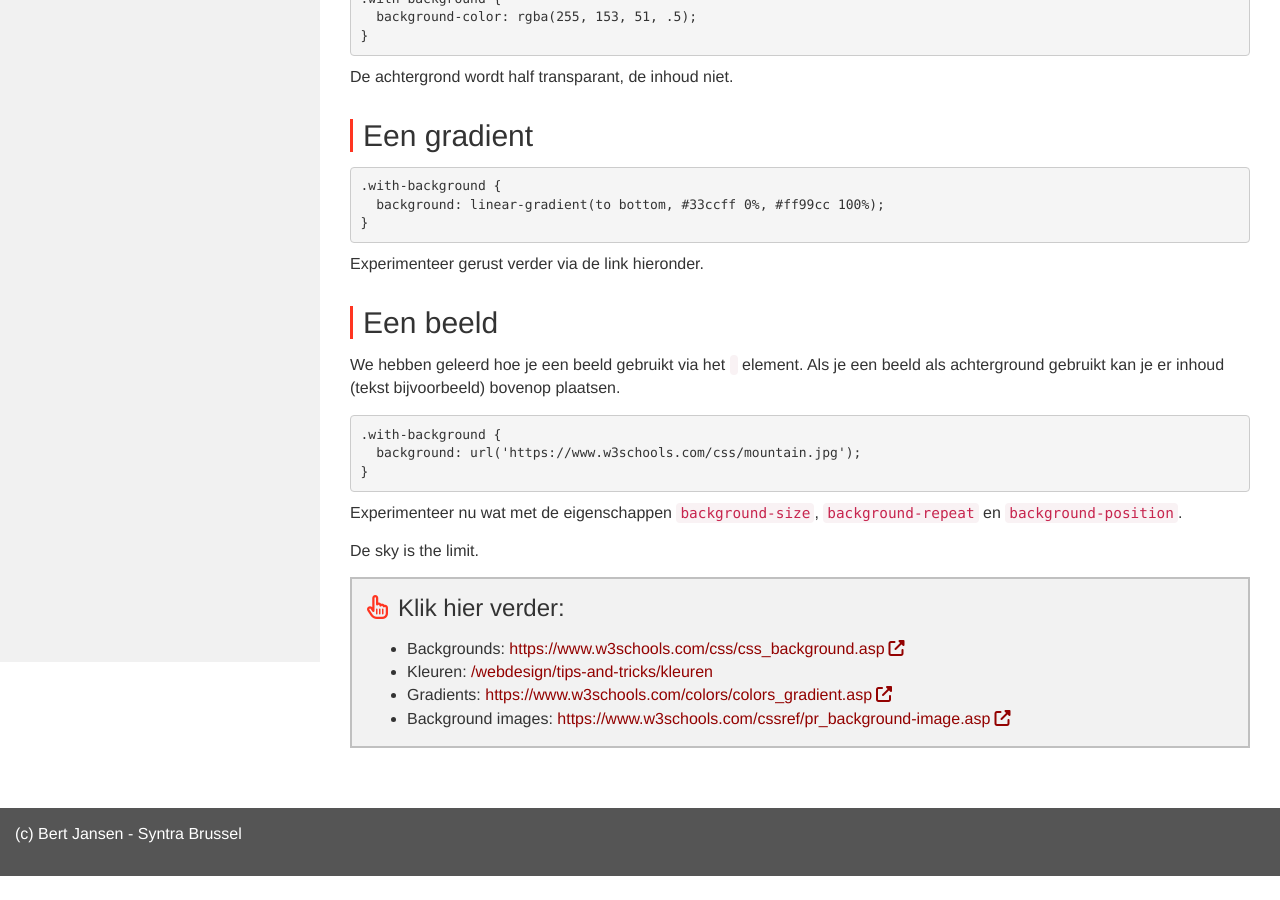
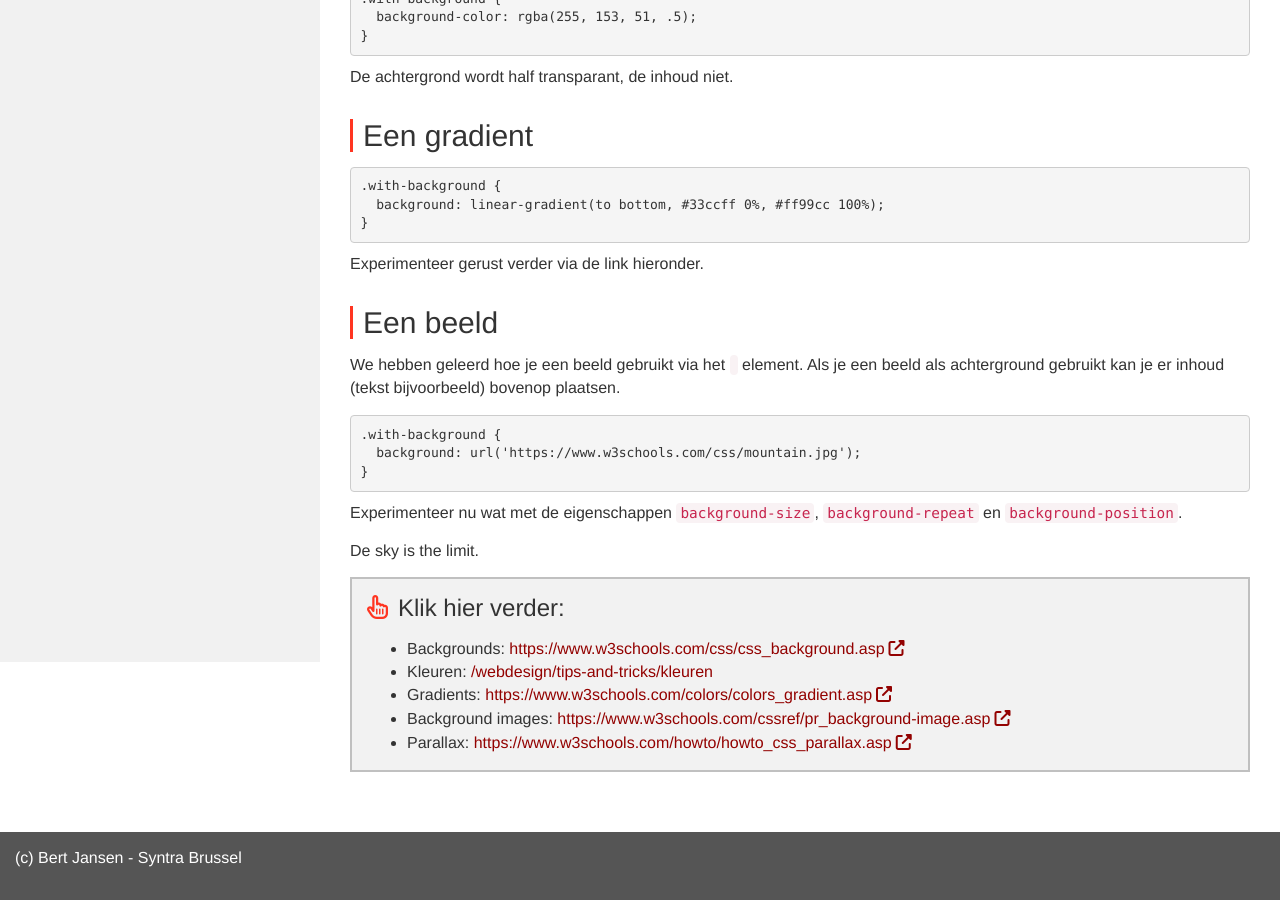
Before and after one commit to Syntra-Brussel/webdesign, a Jekyll site: the page built from tips-and-tricks/backgrounds.md, in a window 1280 px wide and 900 px high, scrolled down 838 px. Built offline with Jekyll 4.4.1, drawn with Linux system fonts in a browser that asks for light colours; nearby versions of some CDN libraries; a script that is not in the unit is left out; before the commit the page ends 1714 px from its top, so only the background shows below that.

Commit message:
backgrounds

```diff
--- a/tips-and-tricks/backgrounds.md
+++ b/tips-and-tricks/backgrounds.md
@@ -12,6 +12,8 @@ links:
     title: Gradients
   - url: https://www.w3schools.com/cssref/pr_background-image.asp
     title: Background images
+  - url: https://www.w3schools.com/howto/howto_css_parallax.asp
+    title: Parallax
 ---
 Elke HTML element heeft de mogelijkheid om met backgrounds te werken. Je kan volgende zaken instellen als backgound:
 * een kleur (zie: <a href="/webdesign/tips-and-tricks/kleuren">kleuren</a>)
```
Also changed, not shown: _data/navigation.yml (line endings or trailing spaces).
